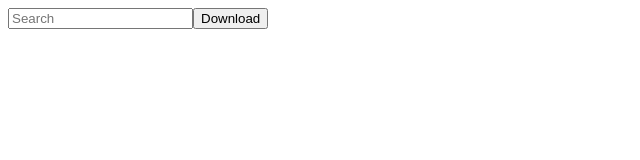
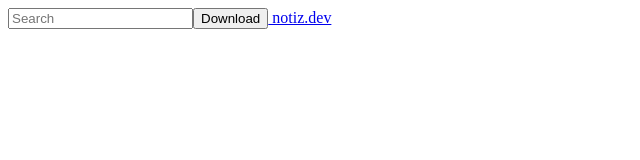
Before and after one commit to notiz-dev/ngx-plausible, an Angular app: page / in a window 1280 px wide. Shown: the top 160 px of the page, without its empty margins (0-640 px from the left). Built offline with nearby package versions, Linux system fonts and the light colour scheme.

Commit message:
add external link for testing

```diff
--- a/src/app/app.component.ts
+++ b/src/app/app.component.ts
@@ -17,6 +17,10 @@ import { Component } from '@angular/core';
       Download
     </button>
 
+    <a href="https://notiz.dev" target="_blank" [plausibleEvent]="'Naviagtion'">
+      notiz.dev
+    </a>
+
     <router-outlet></router-outlet>
   `,
   styles: [],
```
